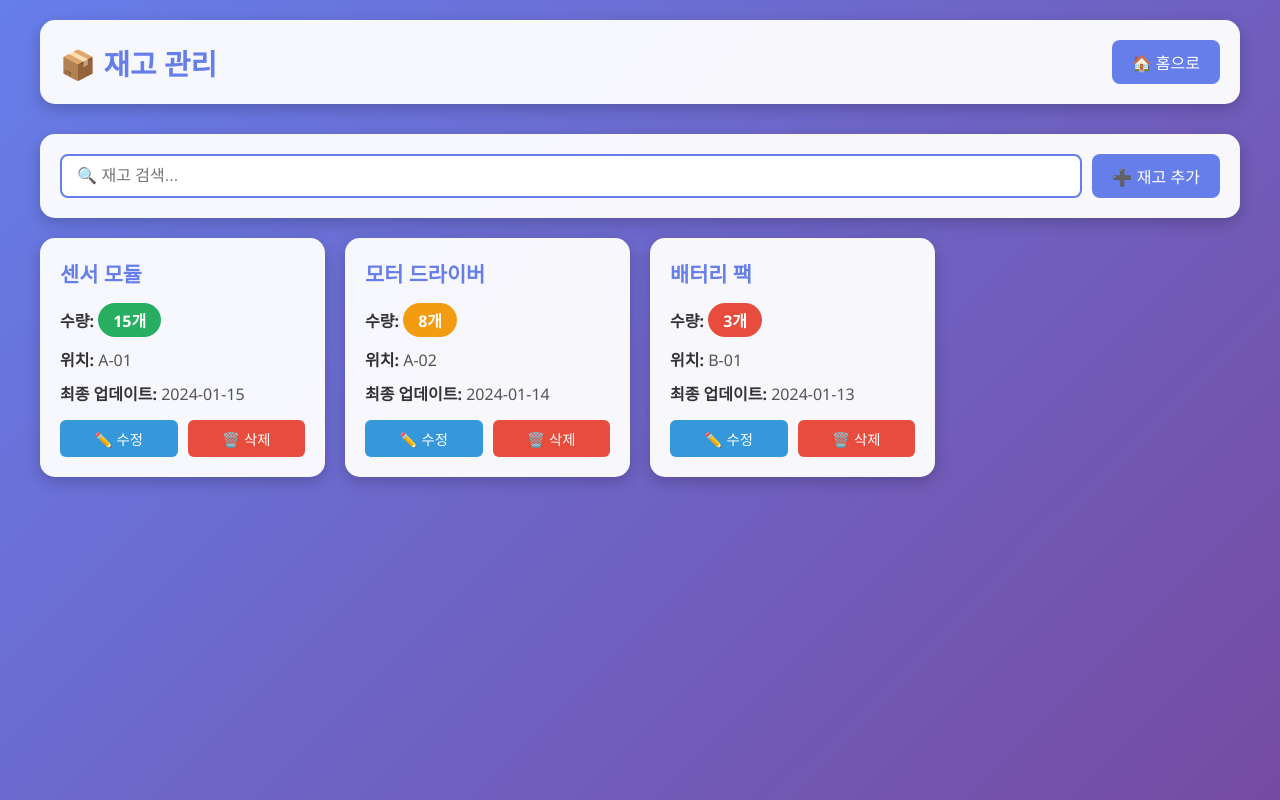
After one commit to pepsijoa/twice_project, a Flask app: page /inventory in a window 1280 px wide. The commit adds this page. Run offline with Flask 3, Linux system fonts and the light colour scheme.

Commit message:
web page에서 재고 관리 창 만듦

```diff
--- a/app.py
+++ b/app.py
@@ -24,6 +24,12 @@ def index():
 @app.route('/controller')
 def controller():
     return render_template('controller.html')
+
+# 재고 관리 페이지 라우트
+@app.route('/inventory')
+def inventory():
+    # TODO: 나중에 DB에서 재고 데이터를 가져와서 전달
+    return render_template('inventory.html')
 
 # Service Worker 라우트
 @app.route('/sw.js')
--- a/static/css/style.css
+++ b/static/css/style.css
@@ -29,10 +29,10 @@ body {
 }
 
 h1 {
-    color: white;
+    color: black;
     margin-bottom: 40px;
     font-size: 2.5rem;
-    text-shadow: 2px 2px 4px rgba(0, 0, 0, 0.3);
+    text-shadow: 2px 2px 4px rgba(255, 255, 255, 0.3);
 }
 
 .controller {
--- /dev/null
+++ b/templates/inventory.html
@@ -0,0 +1,367 @@
+<!DOCTYPE html>
+<html lang="ko">
+<head>
+    <meta charset="UTF-8">
+    <meta name="viewport" content="width=device-width, initial-scale=1.0">
+    <title>재고 관리 - IoT 로봇 시스템</title>
+    <link rel="manifest" href="/static/manifest.json">
+    <style>
+        * {
+            margin: 0;
+            padding: 0;
+            box-sizing: border-box;
+        }
+
+        body {
+            font-family: 'Segoe UI', Tahoma, Geneva, Verdana, sans-serif;
+            background: linear-gradient(135deg, #667eea 0%, #764ba2 100%);
+            min-height: 100vh;
+            padding: 20px;
+        }
+
+        .container {
+            max-width: 1200px;
+            margin: 0 auto;
+        }
+
+        .header {
+            display: flex;
+            justify-content: space-between;
+            align-items: center;
+            margin-bottom: 30px;
+            background: rgba(255, 255, 255, 0.95);
+            padding: 20px;
+            border-radius: 15px;
+            box-shadow: 0 5px 15px rgba(0, 0, 0, 0.2);
+        }
+
+        .header h1 {
+            color: #667eea;
+            font-size: 1.8rem;
+        }
+
+        .home-button {
+            background: #667eea;
+            color: white;
+            border: none;
+            padding: 10px 20px;
+            border-radius: 8px;
+            cursor: pointer;
+            font-size: 1rem;
+            transition: all 0.3s;
+            text-decoration: none;
+            display: inline-block;
+        }
+
+        .home-button:hover {
+            background: #5568d3;
+            transform: translateY(-2px);
+            box-shadow: 0 5px 15px rgba(102, 126, 234, 0.4);
+        }
+
+        .controls {
+            background: rgba(255, 255, 255, 0.95);
+            padding: 20px;
+            border-radius: 15px;
+            margin-bottom: 20px;
+            box-shadow: 0 5px 15px rgba(0, 0, 0, 0.2);
+        }
+
+        .search-bar {
+            display: flex;
+            gap: 10px;
+            flex-wrap: wrap;
+        }
+
+        .search-input {
+            flex: 1;
+            min-width: 200px;
+            padding: 10px 15px;
+            border: 2px solid #667eea;
+            border-radius: 8px;
+            font-size: 1rem;
+            outline: none;
+            transition: all 0.3s;
+        }
+
+        .search-input:focus {
+            border-color: #764ba2;
+            box-shadow: 0 0 10px rgba(102, 126, 234, 0.3);
+        }
+
+        .add-button {
+            background: #667eea;
+            color: white;
+            border: none;
+            padding: 10px 20px;
+            border-radius: 8px;
+            cursor: pointer;
+            font-size: 1rem;
+            transition: all 0.3s;
+        }
+
+        .add-button:hover {
+            background: #5568d3;
+            transform: translateY(-2px);
+            box-shadow: 0 5px 15px rgba(102, 126, 234, 0.4);
+        }
+
+        .inventory-grid {
+            display: grid;
+            grid-template-columns: repeat(auto-fill, minmax(280px, 1fr));
+            gap: 20px;
+            margin-bottom: 20px;
+        }
+
+        .inventory-card {
+            background: rgba(255, 255, 255, 0.95);
+            padding: 20px;
+            border-radius: 15px;
+            box-shadow: 0 5px 15px rgba(0, 0, 0, 0.2);
+            transition: all 0.3s;
+        }
+
+        .inventory-card:hover {
+            transform: translateY(-5px);
+            box-shadow: 0 10px 25px rgba(0, 0, 0, 0.3);
+        }
+
+        .item-name {
+            font-size: 1.3rem;
+            font-weight: bold;
+            color: #667eea;
+            margin-bottom: 15px;
+        }
+
+        .item-info {
+            margin-bottom: 10px;
+            color: #555;
+        }
+
+        .item-label {
+            font-weight: bold;
+            color: #333;
+        }
+
+        .quantity {
+            display: inline-block;
+            background: #667eea;
+            color: white;
+            padding: 5px 15px;
+            border-radius: 20px;
+            font-weight: bold;
+        }
+
+        .quantity.low {
+            background: #e74c3c;
+        }
+
+        .quantity.medium {
+            background: #f39c12;
+        }
+
+        .quantity.high {
+            background: #27ae60;
+        }
+
+        .item-actions {
+            margin-top: 15px;
+            display: flex;
+            gap: 10px;
+        }
+
+        .action-btn {
+            flex: 1;
+            padding: 8px;
+            border: none;
+            border-radius: 6px;
+            cursor: pointer;
+            font-size: 0.9rem;
+            transition: all 0.3s;
+        }
+
+        .edit-btn {
+            background: #3498db;
+            color: white;
+        }
+
+        .edit-btn:hover {
+            background: #2980b9;
+        }
+
+        .delete-btn {
+            background: #e74c3c;
+            color: white;
+        }
+
+        .delete-btn:hover {
+            background: #c0392b;
+        }
+
+        .empty-state {
+            background: rgba(255, 255, 255, 0.95);
+            padding: 60px 20px;
+            border-radius: 15px;
+            text-align: center;
+            box-shadow: 0 5px 15px rgba(0, 0, 0, 0.2);
+        }
+
+        .empty-state h2 {
+            color: #667eea;
+            margin-bottom: 20px;
+        }
+
+        .empty-state p {
+            color: #666;
+            font-size: 1.1rem;
+        }
+
+        /* 반응형 디자인 */
+        @media (max-width: 768px) {
+            .header {
+                flex-direction: column;
+                gap: 15px;
+            }
+
+            .header h1 {
+                font-size: 1.5rem;
+            }
+
+            .inventory-grid {
+                grid-template-columns: 1fr;
+            }
+
+            .search-bar {
+                flex-direction: column;
+            }
+
+            .search-input {
+                min-width: 100%;
+            }
+        }
+    </style>
+</head>
+<body>
+    <div class="container">
+        <div class="header">
+            <h1>📦 재고 관리</h1>
+            <a href="/" class="home-button">🏠 홈으로</a>
+        </div>
+
+        <div class="controls">
+            <div class="search-bar">
+                <input type="text" class="search-input" id="searchInput" placeholder="🔍 재고 검색...">
+                <button class="add-button" onclick="addItem()">➕ 재고 추가</button>
+            </div>
+        </div>
+
+        <!-- 재고 카드 그리드 -->
+        <div id="inventoryGrid" class="inventory-grid">
+            <!-- 샘플 데이터 (나중에 DB에서 가져올 예정) -->
+            <div class="inventory-card">
+                <div class="item-name">센서 모듈</div>
+                <div class="item-info">
+                    <span class="item-label">수량:</span>
+                    <span class="quantity high">15개</span>
+                </div>
+                <div class="item-info">
+                    <span class="item-label">위치:</span> A-01
+                </div>
+                <div class="item-info">
+                    <span class="item-label">최종 업데이트:</span> 2024-01-15
+                </div>
+                <div class="item-actions">
+                    <button class="action-btn edit-btn" onclick="editItem(1)">✏️ 수정</button>
+                    <button class="action-btn delete-btn" onclick="deleteItem(1)">🗑️ 삭제</button>
+                </div>
+            </div>
+
+            <div class="inventory-card">
+                <div class="item-name">모터 드라이버</div>
+                <div class="item-info">
+                    <span class="item-label">수량:</span>
+                    <span class="quantity medium">8개</span>
+                </div>
+                <div class="item-info">
+                    <span class="item-label">위치:</span> A-02
+                </div>
+                <div class="item-info">
+                    <span class="item-label">최종 업데이트:</span> 2024-01-14
+                </div>
+                <div class="item-actions">
+                    <button class="action-btn edit-btn" onclick="editItem(2)">✏️ 수정</button>
+                    <button class="action-btn delete-btn" onclick="deleteItem(2)">🗑️ 삭제</button>
+                </div>
+            </div>
+
+            <div class="inventory-card">
+                <div class="item-name">배터리 팩</div>
+                <div class="item-info">
+                    <span class="item-label">수량:</span>
+                    <span class="quantity low">3개</span>
+                </div>
+                <div class="item-info">
+                    <span class="item-label">위치:</span> B-01
+                </div>
+                <div class="item-info">
+                    <span class="item-label">최종 업데이트:</span> 2024-01-13
+                </div>
+                <div class="item-actions">
+                    <button class="action-btn edit-btn" onclick="editItem(3)">✏️ 수정</button>
+                    <button class="action-btn delete-btn" onclick="deleteItem(3)">🗑️ 삭제</button>
+                </div>
+            </div>
+        </div>
+
+        <!-- 재고가 없을 때 표시 (현재는 숨김) -->
+        <div class="empty-state" style="display: none;" id="emptyState">
+            <h2>재고가 없습니다</h2>
+            <p>➕ 재고 추가 버튼을 눌러 새로운 재고를 추가하세요.</p>
+        </div>
+    </div>
+
+    <script>
+        // Service Worker 등록
+        if ('serviceWorker' in navigator) {
+            navigator.serviceWorker.register('/static/sw.js')
+                .then(reg => console.log('Service Worker registered'))
+                .catch(err => console.log('Service Worker registration failed'));
+        }
+
+        // 검색 기능
+        document.getElementById('searchInput').addEventListener('input', function(e) {
+            const searchTerm = e.target.value.toLowerCase();
+            const cards = document.querySelectorAll('.inventory-card');
+
+            cards.forEach(card => {
+                const itemName = card.querySelector('.item-name').textContent.toLowerCase();
+                if (itemName.includes(searchTerm)) {
+                    card.style.display = 'block';
+                } else {
+                    card.style.display = 'none';
+                }
+            });
+        });
+
+        // 재고 추가 함수 (나중에 DB 연동)
+        function addItem() {
+            alert('재고 추가 기능은 DB 연동 후 구현될 예정입니다.');
+            // TODO: 모달 창 띄우기 또는 새 페이지로 이동
+        }
+
+        // 재고 수정 함수 (나중에 DB 연동)
+        function editItem(id) {
+            alert(`재고 ID ${id} 수정 기능은 DB 연동 후 구현될 예정입니다.`);
+            // TODO: 수정 폼 표시
+        }
+
+        // 재고 삭제 함수 (나중에 DB 연동)
+        function deleteItem(id) {
+            if (confirm('정말 삭제하시겠습니까?')) {
+                alert(`재고 ID ${id} 삭제 기능은 DB 연동 후 구현될 예정입니다.`);
+                // TODO: DB에서 삭제 후 페이지 갱신
+            }
+        }
+    </script>
+</body>
+</html>
```
Also changed, not shown: templates/main.html (+14 -53 lines).
